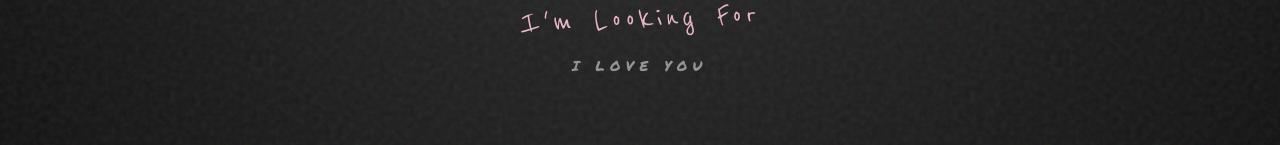
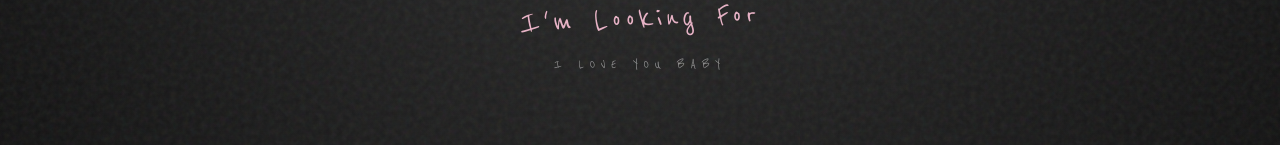
Before and after one commit to nateisnatalie/bunny-love-invitation, a React (Vite) app: page / in a window 1280 px wide. Both pictures are taken after a click on the button "© 2026 NATALIE | SECRET MENU". Shown: the part 583-728 px from the top of the page. Built offline with nearby package versions, Linux system fonts and the light colour scheme; a web font is replaced by a local one.

Commit message:
Update EasterEgg

```diff
--- a/components/EasterEgg.tsx
+++ b/components/EasterEgg.tsx
@@ -106,8 +106,8 @@ const EasterEgg: React.FC = () => {
               <p className="font-chalk-script text-3xl sm:text-4xl text-rose-200/90 tracking-widest -rotate-2 text-center leading-snug">
                 You are Everything<br /> I'm Looking For
               </p>
-              <p className="font-chalk-block text-xs sm:text-sm text-white/50 tracking-[0.4em] uppercase">
-                I LOVE YOU
+              <p className="font-chalk-script text-xs sm:text-sm text-white/50 tracking-[0.4em] uppercase">
+                I LOVE YOU BABY
               </p>
             </div>
 
```
